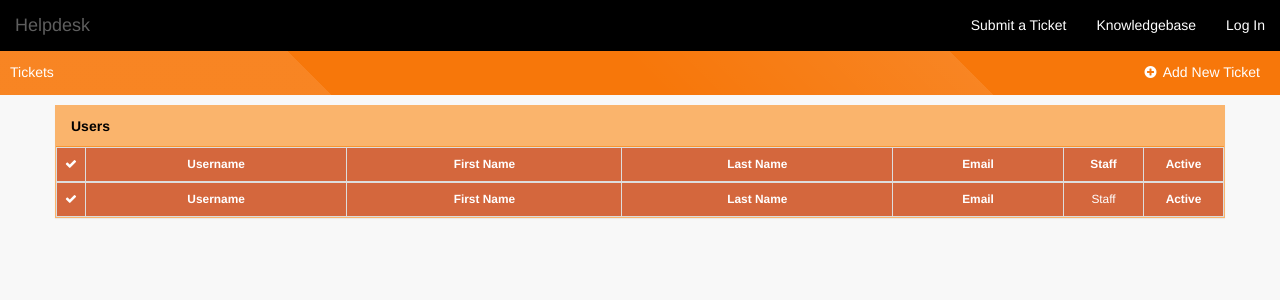
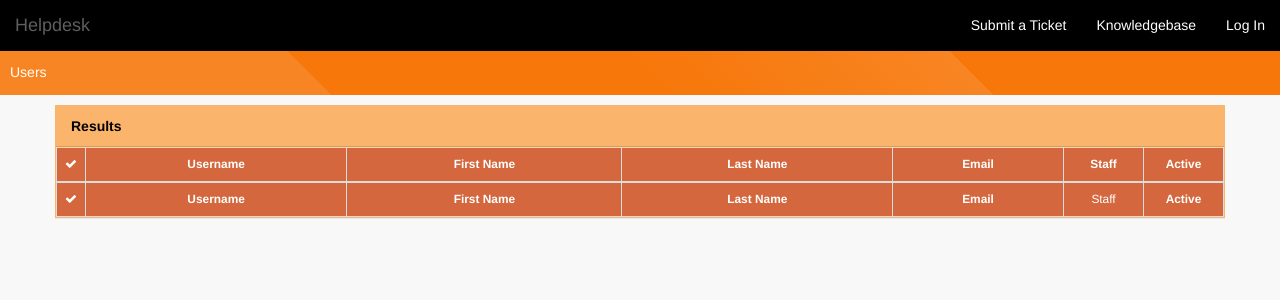
Before and after one commit to lawrence-gandhar/Django-Helpdesk, a Django app: template helpdesk/templates/helpdesk/users_list.html in a window 1280 px wide. Shown: the top 300 px of the page. Run offline with Django 3.2, Linux system fonts and the light colour scheme; the template is opened without the code that fills it, so the values that code supplies are empty; style sheets or scripts are compiled from the project's sources; parts of the project's set-up code (start-up, migrations or seed data) failed here and were passed over; some libraries are stand-ins or nearby versions.

Commit message:
user_section

```diff
--- a/helpdesk/templates/helpdesk/users_list.html
+++ b/helpdesk/templates/helpdesk/users_list.html
@@ -6,9 +6,29 @@
 {% load pagination %}
 
 {% endblock %}
-{% block h1_title %}Tickets
+<script>
+    $(document).ready(function() {
+
+        $("#select_inverse").click(function() {
+            $(this).attr('param', 1 - $(this).attr('param'));
+
+            if($(this).attr('param') == 1) $(this).css("color","#f5fb02");
+            else $(this).css("color","#FFFFFF");
+
+
+            $(".ticket_multi_select").each(function() {
+                $(this).attr('checked', !$(this).attr('checked'));
+            });
+            return false;
+        });
+    });
+    </script>
+{% block h1_title %}Users
+
+{% if user.is_superuser %}
 <a href="{% url 'helpdesk:submit' %}" class="pull-right" style="color:#FFFFFF; margin-right:10px;">
-    <i class="fa fa-plus-circle fa-fw"></i> <span class="nav-text">{% trans "Add New Ticket" %}</span></a>
+    <i class="fa fa-plus-circle fa-fw"></i> <span class="nav-text">{% trans "Add New User" %}</span></a>
+{% endif %}
 {% endblock %}
 
 {% block helpdesk_body %}
@@ -16,7 +36,7 @@
     <div class="col-lg-12">
         <div class="panel panel-custom panel-custom-orange">
             <div class="panel-heading panel-heading-orange">
-                <strong>{% trans "Users" %}</strong>
+                <strong>{% trans "Results" %}</strong>
             </div>
 
             <div class="panel-body panel-custom-body">
```
